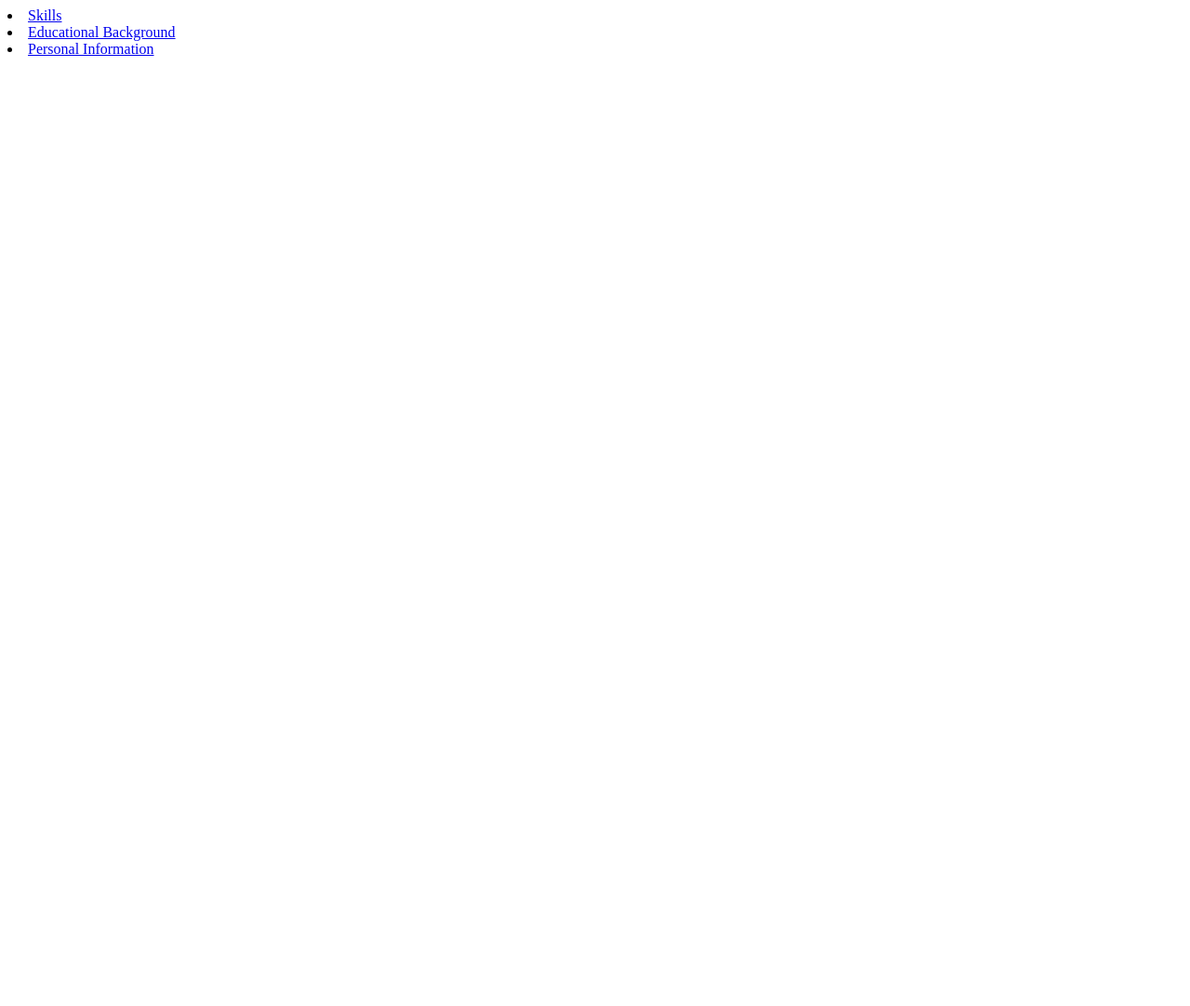
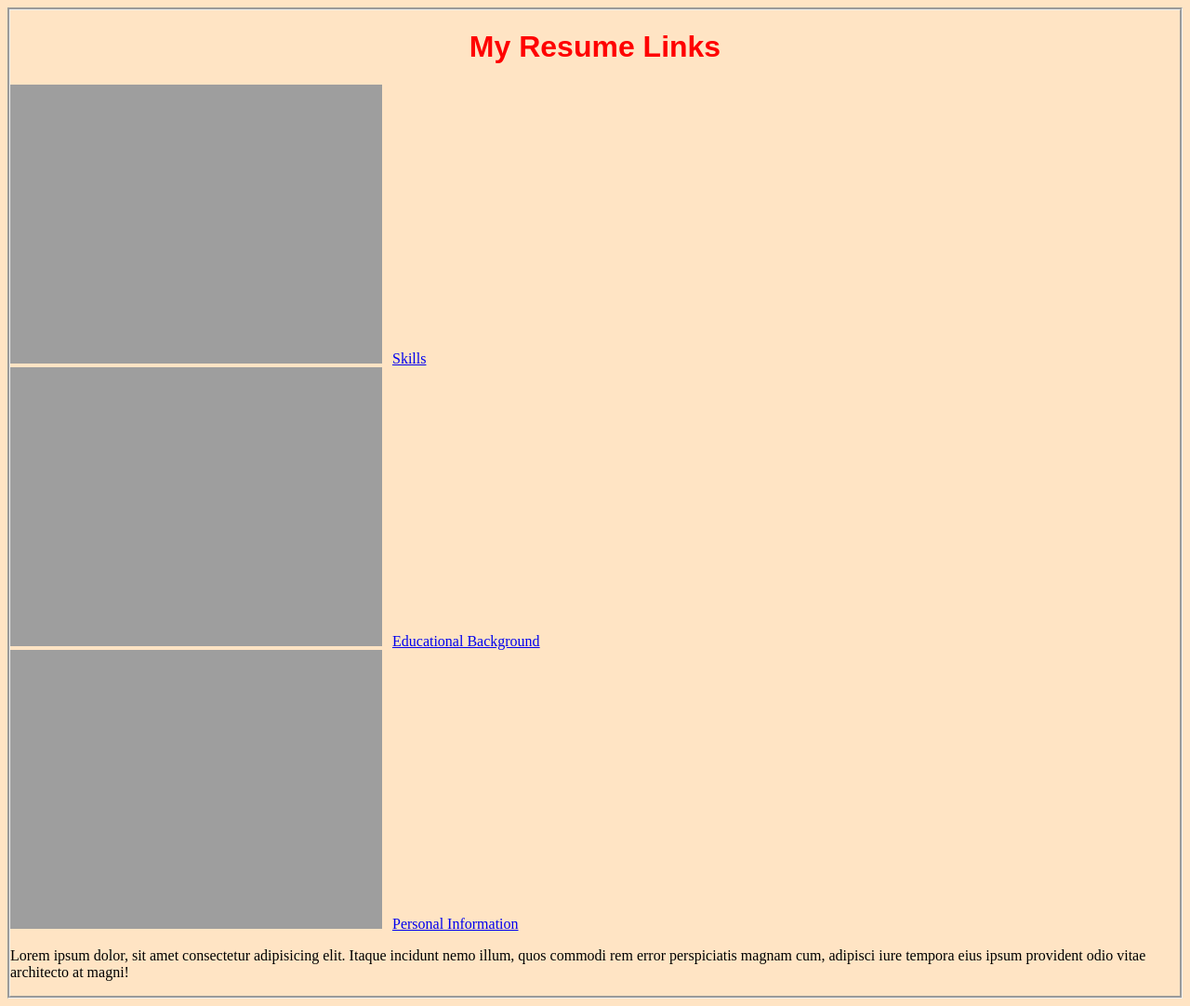
Before and after one commit to blckbeans/222427962-WebApp, a plain HTML site: page Resumesss.html in a window 1280 px wide. Shown: the whole page at 93% size. Before the commit the page ends 800 px from the top, so only its background shows below. Drawn offline with Linux system fonts and the light colour scheme.

Commit message:
Created Stylesheet.css with the link

```diff
--- a/January26/Resumesss.html
+++ b/Resumesss.html
@@ -1,13 +1,18 @@
 <!DOCTYPE html>
 <html lang="en">
+<link rel="stylesheet" href="Style/Stylesheet.css">
 <head>
     <meta charset="UTF-8">
     <meta name="viewport" content="width=device-width, initial-scale=1.0">
     <title>My Jizz</title>
 </head>
 <body>
+    <H1>My Resume Links</H1>
     <li> <a href="file:///C:/Users/Blair/222427962-WebApp/January26/Skills.html">Skills</a></li>
     <li> <a href="file:///C:/Users/Blair/222427962-WebApp/January26/EducBack.html">Educational Background</a></li>
     <li> <a href="file:///C:/Users/Blair/222427962-WebApp/January26/Info.html">Personal Information</a></li>
+    <p>  Lorem ipsum dolor, sit amet consectetur adipisicing elit.
+        Itaque incidunt nemo illum, quos commodi rem error perspiciatis magnam cum, adipisci iure tempora eius
+        ipsum provident odio vitae architecto at magni!</p>
 </body>
 </html>
--- /dev/null
+++ b/Style/Stylesheet.css
@@ -0,0 +1,13 @@
+H1{
+    font-family: Arial, "Helvetica Neue", Helvetica, sans-serif;
+    font-size: 32px;
+    text-align: center;
+    color: red;
+}
+body{
+    background-color: bisque;
+    border-style: groove;
+}
+li{
+    list-style-image: url(https://www2.atmos.umd.edu/~chepurin/STUFF/bullets/sqpurple.gif);
+}
```
